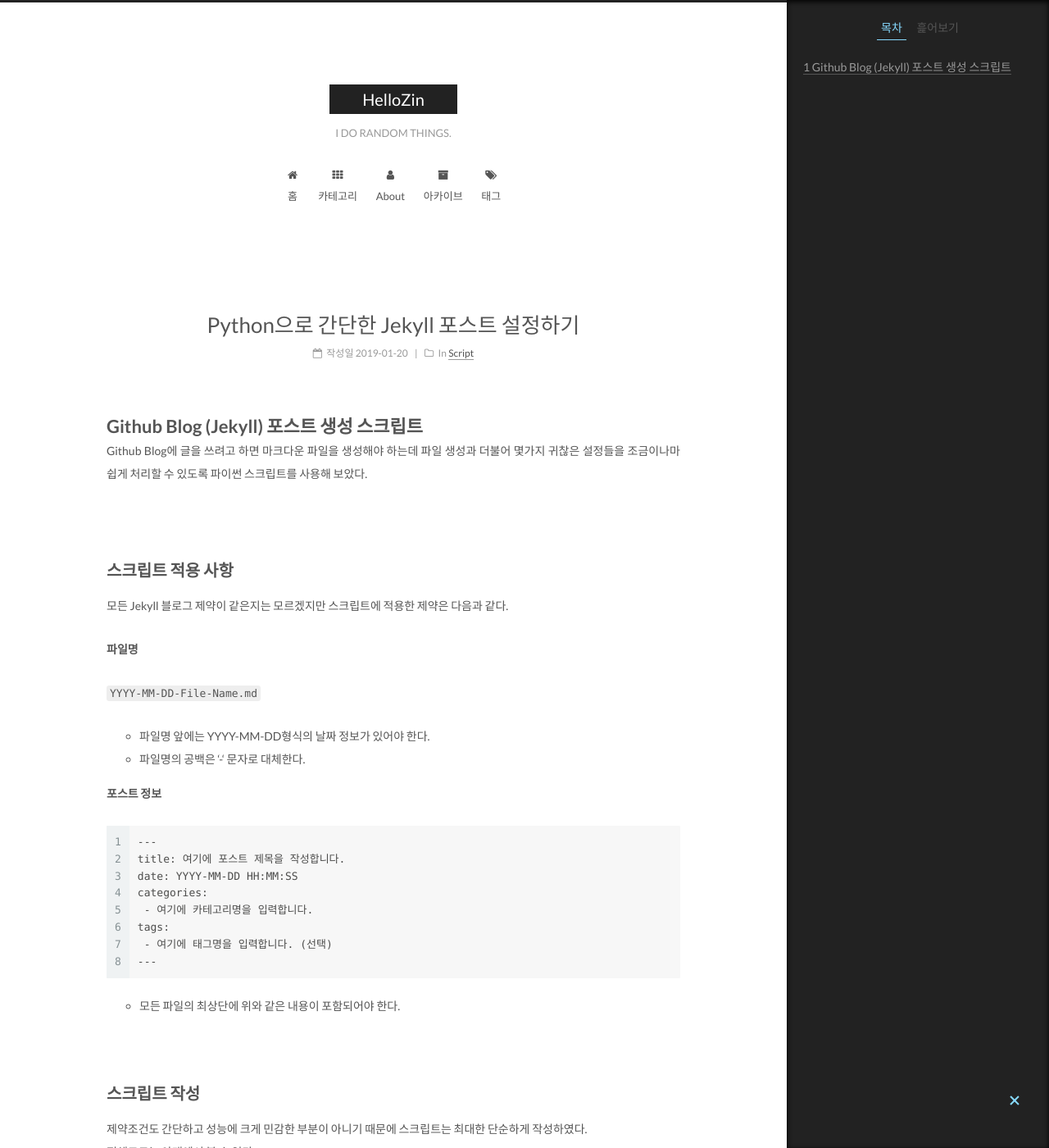
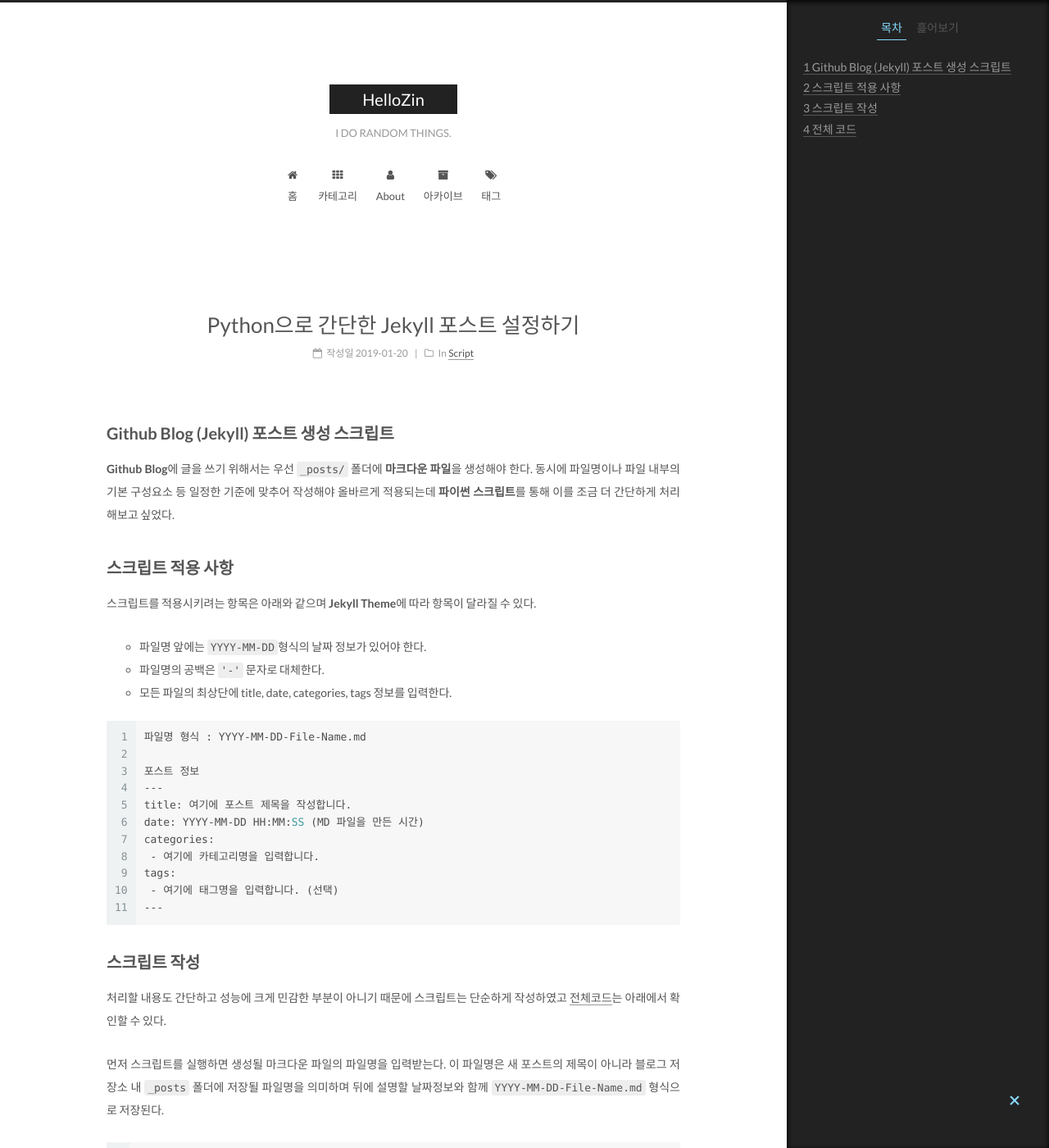
Before and after one commit to hellozin/hellozin.github.io, a Jekyll site: the page built from _posts/2019-01-20-Python-Script-for-New-Post.md, in a window 1280 px wide and 1400 px high. Shown: the whole window at 82% size. Built offline with Jekyll 4.4.1, drawn with Linux system fonts in a browser that asks for light colours; some of the changed text lies outside the part shown.

Commit message:
오타수정 및 배치 변경

````diff
--- a/_posts/2019-01-20-Python-Script-for-New-Post.md
+++ b/_posts/2019-01-20-Python-Script-for-New-Post.md
@@ -6,29 +6,25 @@ categories:
 tags:
 ---
 
-# Github Blog (Jekyll) 포스트 생성 스크립트
+## Github Blog (Jekyll) 포스트 생성 스크립트
 
-Github Blog에 글을 쓰려고 하면 마크다운 파일을 생성해야 하는데 파일 생성과 더불어 몇가지 귀찮은 설정들을 조금이나마 쉽게 처리할 수 있도록 파이썬 스크립트를 사용해 보았다.
-
-<br/>
+**Github Blog**에 글을 쓰기 위해서는 우선 `_posts/` 폴더에 **마크다운 파일**을 생성해야 한다. 동시에 파일명이나 파일 내부의 기본 구성요소 등 일정한 기준에 맞추어 작성해야 올바르게 적용되는데 **파이썬 스크립트**를 통해 이를 조금 더 간단하게 처리해보고 싶었다.
 
 ## 스크립트 적용 사항
 
-모든 Jekyll 블로그 제약이 같은지는 모르겠지만 스크립트에 적용한 제약은 다음과 같다.
+스크립트를 적용시키려는 항목은 아래와 같으며 **Jekyll Theme**에 따라 항목이 달라질 수 있다.
 
-**파일명**
-
-`YYYY-MM-DD-File-Name.md`
-
-- 파일명 앞에는 YYYY-MM-DD형식의 날짜 정보가 있어야 한다.
-- 파일명의 공백은 '-' 문자로 대체한다.
-
-**포스트 정보**
+- 파일명 앞에는 `YYYY-MM-DD`형식의 날짜 정보가 있어야 한다.
+- 파일명의 공백은 `'-'` 문자로 대체한다.
+- 모든 파일의 최상단에 title, date, categories, tags 정보를 입력한다.
 
 ```python
+파일명 형식 : YYYY-MM-DD-File-Name.md
+
+포스트 정보
 ---
 title: 여기에 포스트 제목을 작성합니다.
-date: YYYY-MM-DD HH:MM:SS
+date: YYYY-MM-DD HH:MM:SS (MD 파일을 만든 시간)
 categories:
  - 여기에 카테고리명을 입력합니다.
 tags:
@@ -36,38 +32,34 @@ tags:
 ---
 ```
 
-- 모든 파일의 최상단에 위와 같은 내용이 포함되어야 한다.
-
-<br/>
-
 ## 스크립트 작성
 
-제약조건도 간단하고 성능에 크게 민감한 부분이 아니기 때문에 스크립트는 최대한 단순하게 작성하였다.<br>
-[전체코드](#전체-코드)는 아래에서 볼 수 있다.
+처리할 내용도 간단하고 성능에 크게 민감한 부분이 아니기 때문에 스크립트는 단순하게 작성하였고 [전체코드](#전체-코드)는 아래에서 확인할 수 있다.
 
+먼저 스크립트를 실행하면 생성될 마크다운 파일의 파일명을 입력받는다. 이 파일명은 새 포스트의 제목이 아니라 블로그 저장소 내 `_posts` 폴더에 저장될 파일명을 의미하며 뒤에 설명할 날짜정보와 함께 `YYYY-MM-DD-File-Name.md` 형식으로 저장된다.
 
-
-먼저 생성될 마크다운 파일의 파일명을 입력받는다. 이 파일명은 새 포스트의 제목이 아니라 블로그 저장소 내 `_posts_`에 저장될 파일명을 의마하며 뒤에 설명할 날짜정보와 함께 `YYYY-MM-DD-File-Name.md` 형식으로 저장된다.
-
-만약 파일명을 입력하지 않고 `Enter` 를 입력하면 파일명이 `"Undefined"`로 지정되며 파일명에 존재하는 `공백(space)`은 `'-'` 로 대체된다.
-
-```python
+```py
 import datetime
 
 print("파일 이름을 입력하세요. (입력하지 않으면 'YYYY-MM-DD-Undefined.md'로 지정됩니다.)")
 fileName = input("파일명 : ")
+```
 
+만약 파일명을 입력하지 않고 `Enter` 를 입력하면 파일명을 `"Undefined"`로 저장한다.
+
+```py
 if len(fileName) is 0:
     fileName = "Undefined"
+```
 
+ 파일명에 존재하는 `공백(space)`은 `'-'` 로 대체된다.
+
+```python
 fileName = fileName.replace(" ", "-")
 ```
 
-<br>
-
-다음으로 파일명과 포스트 정보에 사용될 날짜 및 시간정보를 가져와 가공하고 파일이름 앞에 날짜정보를 추가한 뒤 완성된 파일명으로 _posts 폴더에 마크다운 파일을 생성한다.
-
-**아직 파일명 중복이나 생성된 파일을 잘못 수정하는 부분은 처리하지 않았다.**
+다음으로 `_posts` 폴더에 날짜정보를 추가한 파일명으로 `_posts` 폴더에 마크다운 파일을 생성한다.
+**이미 존재하는 파일에 대한 중복 접근은 아직 처리되지 않았다.**
 
 ```python
 now = datetime.datetime.now()
@@ -76,9 +68,11 @@ fullFileName = now.strftime("%Y-%m-%d-"+fileName+".md")
 newFile = open("./_posts/"+fullFileName, "w+")
 ```
 
-<br>
+> 스크립트 파일 위치 : `hellozin.github.io/make.py`
+> 생성될 MD 파일 위치 : `hellozin.github.io/_posts/새로운MD파일`
 
-마지막으로 파일 최상단에 포스트 정보를 `write` 하고 `open` 된 `파일 객체` 를 `close` 해준다. `date` 정보는 앞서 사용한 날짜 정보를 이용해 작성한다.
+마지막으로 파일 최상단에 포스트 정보를 `write` 하고 `open` 된 `파일 객체` 를 `close` 해준다.
+`date` 정보는 앞서 사용한 날짜 정보를 이용해 작성한다.
 
 ```python
 newFile.write("---\n")
@@ -91,8 +85,6 @@ newFile.write("\nWrite Here!\n")
 
 newFile.close()
 ```
-
-<br>
 
 ## 전체 코드
 
````
